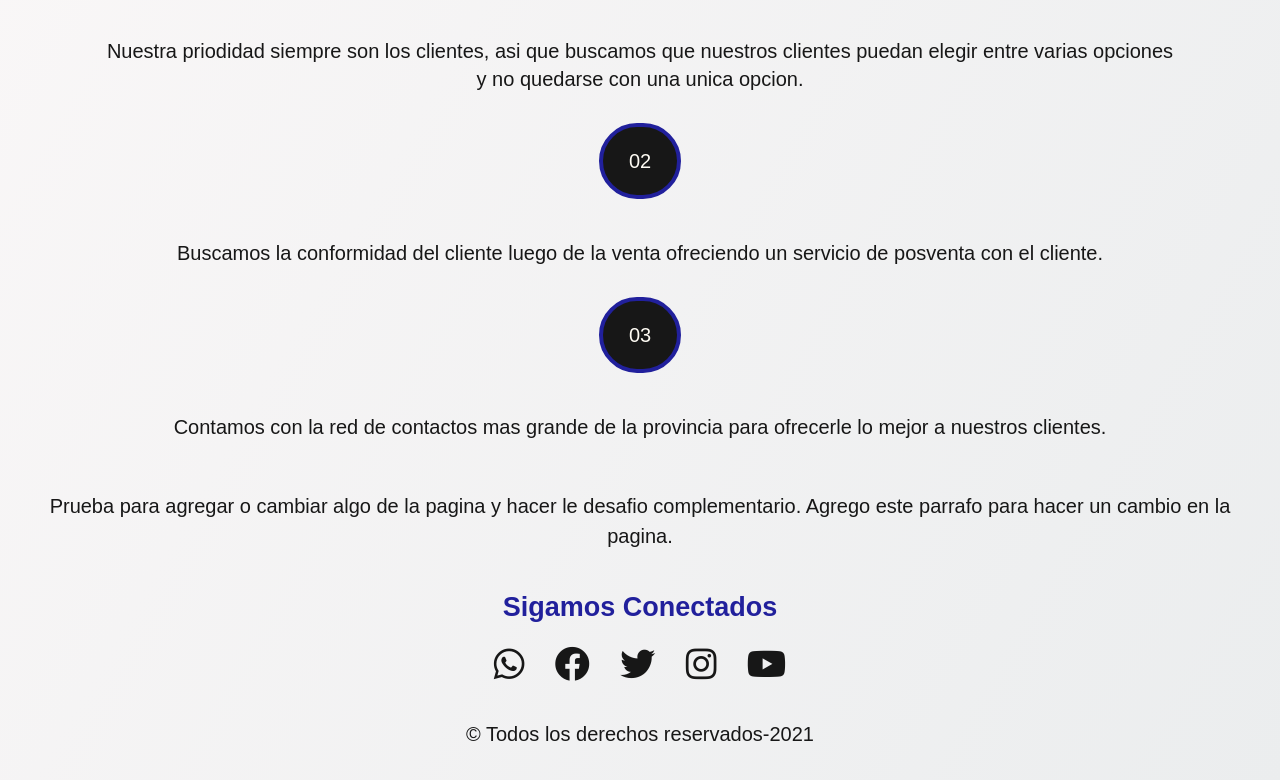
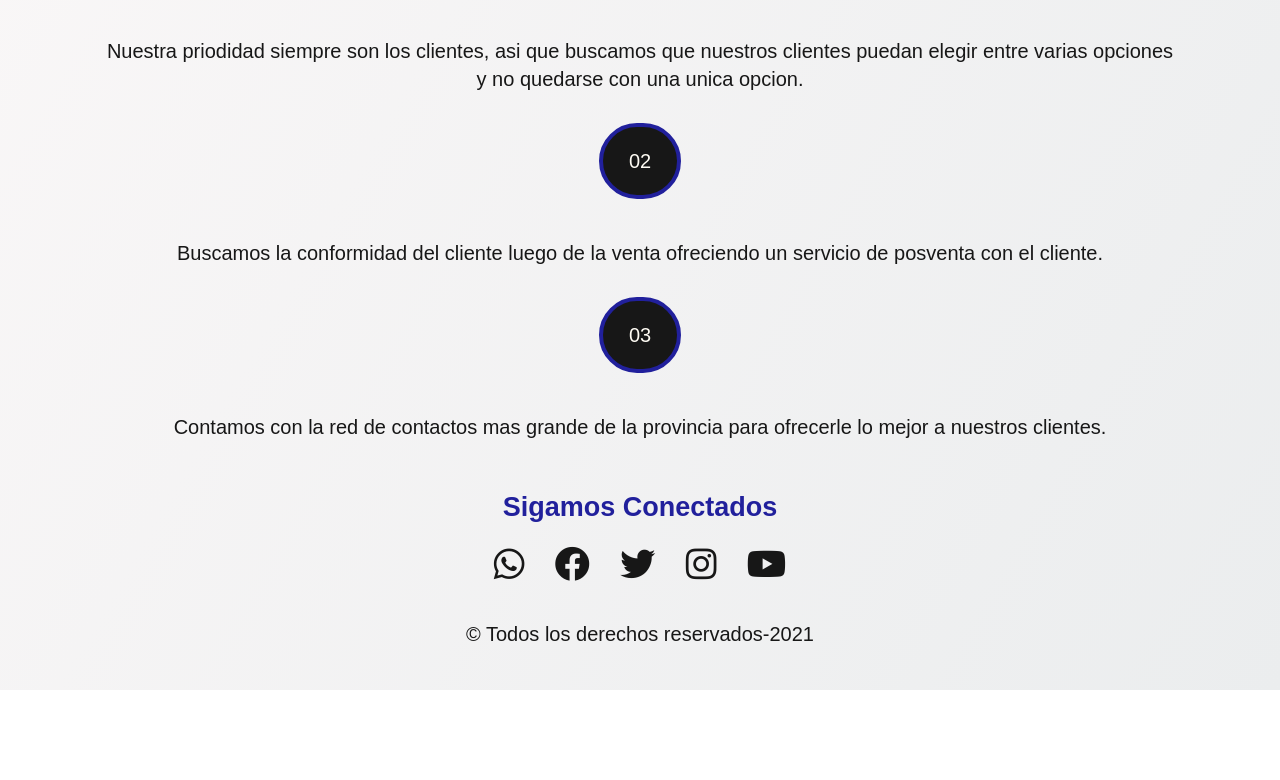
Before and after one commit to FedericoFleu/tu-auto, a website: page index.html in a window 1280 px wide. Shown: the part 1340-2120 px from the top of the page. After the commit the page ends 2030 px from the top, so only its background shows below. Drawn offline with nearby package versions, Linux system fonts and the light colour scheme.

Commit message:
vuelvo al principio

```diff
--- a/index.html
+++ b/index.html
@@ -185,13 +185,6 @@
         </div>
     </div>
 
-    <div>
-        <p>Prueba para agregar o cambiar algo de la pagina y hacer le desafio complementario.
-            Agrego este parrafo para hacer un cambio en la pagina.
-        </p>
-    </div>
-
-
     <!--INICIO DE FOOTER-->
     <section class="footer" data-aos=flip-left>
         <h4>Sigamos Conectados</h4>
```
